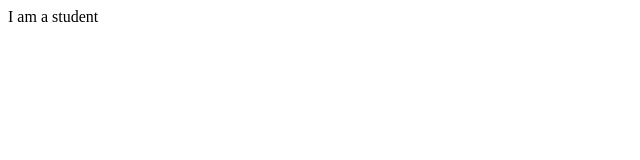
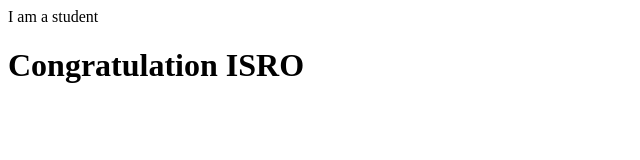
Before and after one commit to RaunakRaj123/localrepo, a plain HTML site: page index.html in a window 1280 px wide. Shown: the whole page, without its empty margins (0-640 px from the left). Drawn offline with Linux system fonts and the light colour scheme.

Commit message:
add new feature

```diff
--- a/index.html
+++ b/index.html
@@ -1 +1,2 @@
 <p>I am a student</p>
+<h1>Congratulation ISRO</h1>
```
